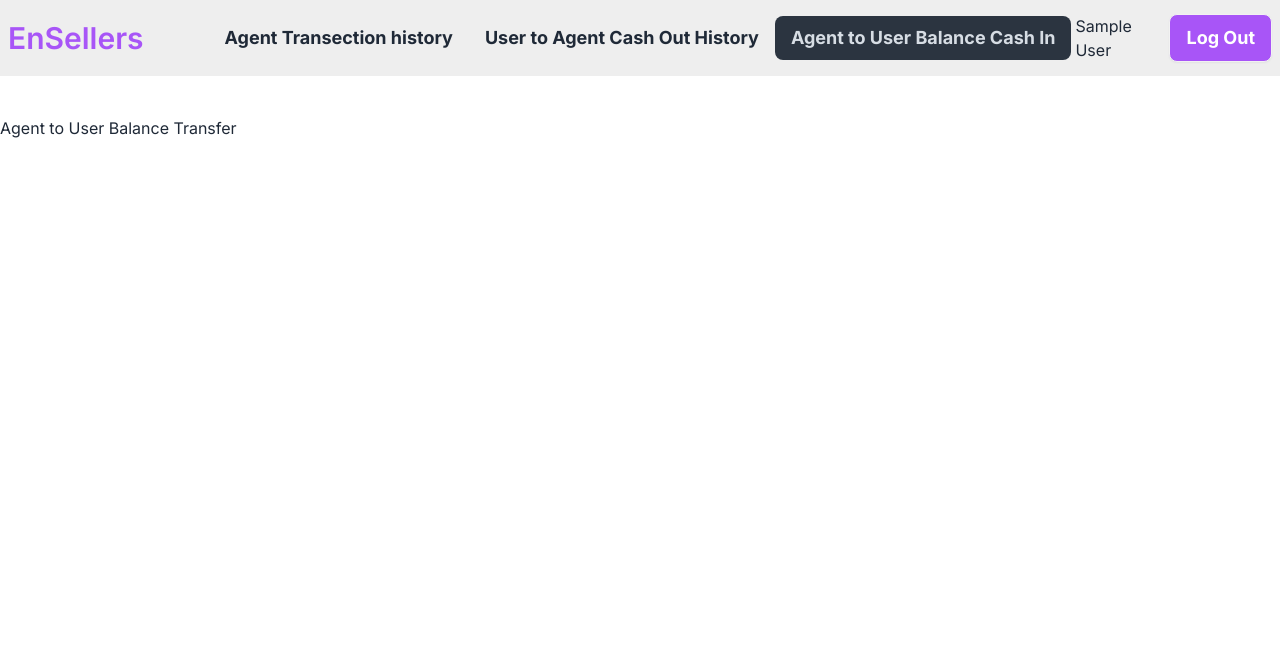
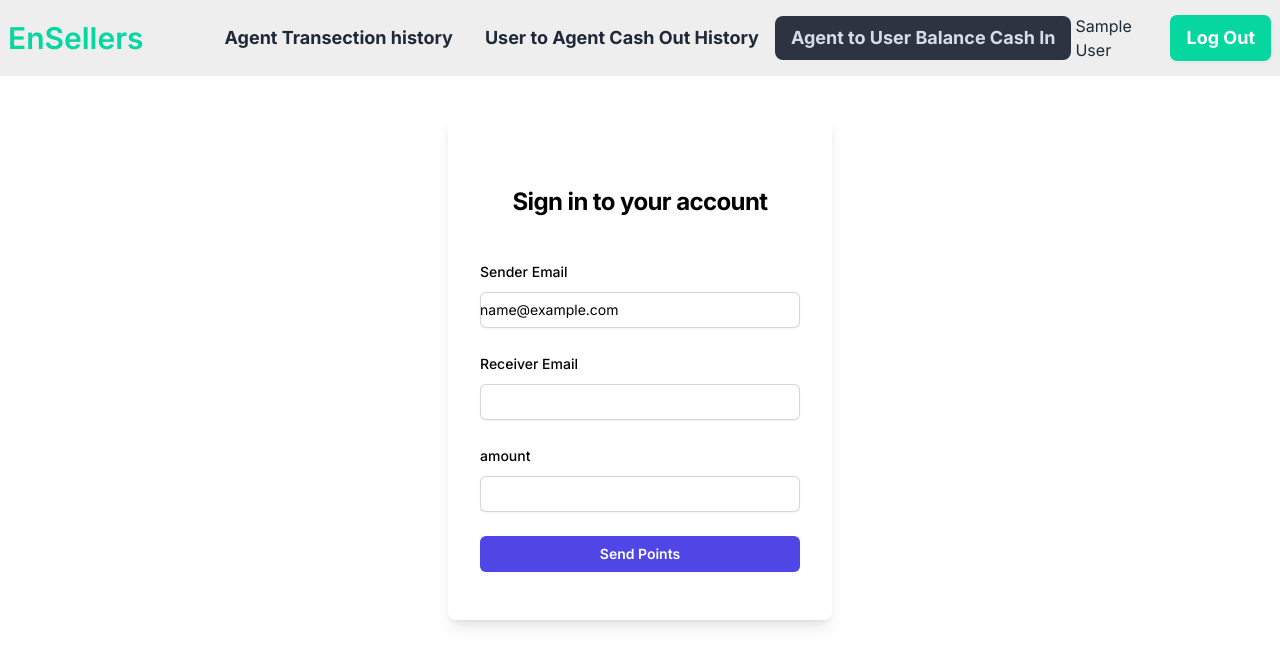
Before and after one commit to AON-Soft/Ens_Home_Page, a React (Vite) app: page /a2uBalanceTransfer in a window 1280 px wide. Shown: the top 666 px of the page. Built offline with nearby package versions, Linux system fonts and the light colour scheme; sample sign-in values are in the browser's storage.

Commit message:
added pagination on agent transection page

```diff
--- a/package.json
+++ b/package.json
@@ -19,6 +19,7 @@
     "react": "^18.2.0",
     "react-dom": "^18.2.0",
     "react-hook-form": "^7.51.1",
+    "react-hot-toast": "^2.4.1",
     "react-router-dom": "^6.22.3",
     "sort-by": "^1.2.0"
   },
--- a/src/Provider/AuthProvider.jsx
+++ b/src/Provider/AuthProvider.jsx
@@ -1,6 +1,7 @@
 import { createContext, useState, useEffect } from "react";
 
 import useAxiosPublic from "../Hooks/useAxiosPublic";
+import toast from "react-hot-toast";
 
 export const AuthContext = createContext(null);
 
@@ -26,23 +27,10 @@ const AuthProvider = ({ children }) => {
             localStorage.setItem('access-token', response.data.token);
             localStorage.setItem('user', JSON.stringify(response.data.user));
 
-            // Swal.fire({
-            //     position: "center",
-            //     icon: "success",
-            //     title: "User logged in successfully",
-            //     showConfirmButton: false,
-            //     timer: 1500
-            // });
+            toast.success('Successfully Logged In')
             return response.data.user;
         } catch (error) {
-            // Swal.fire({
-            //     position: "center",
-            //     icon: "error",
-            //     title: "Something went wrong",
-            //     showConfirmButton: false,
-            //     timer: 1500
-            // });
-            console.log(error.message);
+           console.log('some wrong');
         }
     };
 
--- /dev/null
+++ b/src/Router/PrivateRouts.jsx
@@ -0,0 +1,22 @@
+import { useContext } from "react";
+import { AuthContext } from "../Provider/AuthProvider";
+import { Navigate } from "react-router-dom";
+
+
+
+
+const PrivateRouts = ({children}) => {
+    const {user, loading} = useContext(AuthContext)
+
+    if(loading){
+        return <progress className="progress w-56 justify-center"></progress>
+    }
+
+    if(user?.email){
+        return children
+    }
+    return <Navigate to={"/"}></Navigate>
+};
+
+
+export default PrivateRouts;
--- a/src/components/Navbar/Navbar.jsx
+++ b/src/components/Navbar/Navbar.jsx
@@ -33,7 +33,7 @@ const handleLogout = () => {
                 <a className="text-xl">
                     <NavLink to={'/home'}>
                         {/* <img className="md:w-[200px] w-[100px] md:h-[100px] lg:h-[120px]" src="https://i.postimg.cc/7YNVY1pr/Food-Thrive-logos-1.jpg" alt="" /> */}
-                        <h2 className="text-purple-500 text-3xl font-semibold">EnSellers</h2>
+                        <h2 className="text-[rgb(6,214,160)] text-3xl font-semibold">EnSellers</h2>
                     </NavLink>
                 </a>
             </div>
@@ -49,7 +49,7 @@ const handleLogout = () => {
                     <div className="flex">
                         <h2 className="mr-2">{user.name}</h2>
                     </div>
-                    <a onClick={handleLogout} className="btn bg-purple-500 font-bold text-lg text-white hover:bg-white hover:text-purple-500">Log Out</a>
+                    <a onClick={handleLogout} className="btn bg-[rgb(6,214,160)] font-bold text-lg text-white hover:bg-white hover:text-purple-500">Log Out</a>
 
                 </div> :
                     <div className="navbar-end">
--- a/src/pages/A2UBalanceTransfer/A2UBalanceTransfer.jsx
+++ b/src/pages/A2UBalanceTransfer/A2UBalanceTransfer.jsx
@@ -1,11 +1,123 @@
+import { useForm } from "react-hook-form";
 import Navbar from "../../components/Navbar/Navbar";
+import { useContext } from "react";
+import { AuthContext } from "../../Provider/AuthProvider";
+import useAxiosPublic from "../../Hooks/useAxiosPublic";
+
 
 
 const A2UBalanceTransfer = () => {
+    const { user } = useContext(AuthContext)
+    const axiosPublic = useAxiosPublic()
+
+
+    const { register, handleSubmit, reset } = useForm();
+
+    const onSubmit = async (data) => {
+        try {
+            const cashIndata = {
+                receiverEmail: data.receiverEmail,
+                amount: data.amount
+            };
+            console.log(cashIndata);
+
+            // send Data to server
+            const res = await axiosPublic.post('/agent/user/sendPoints', cashIndata);
+            console.log("cash in", res.data);
+            reset();
+        } catch (error) {
+            console.error('Error sending data to server:', error);
+            // Handle error gracefully (e.g., show a message to the user)
+        }
+    };
+
+
+
     return (
         <div>
             <Navbar></Navbar>
-           <h2>Agent to User Balance Transfer</h2>
+            <div className='flex justify-center mt-10'>
+                <div style={{ minWidth: "30%" }}>
+                    <div className="flex rounded-lg min-h-full flex-1 flex-col justify-center px-6 py-12 lg:px-8 bg-white shadow-lg">
+                        <div className="sm:mx-auto sm:w-full sm:max-w-sm">
+                            <div className='flex justify-center'>
+                                {/* <Image src={"/login.gif"} width={100} height={100} alt='logo' /> */}
+                            </div>
+                            <h2 className="mt-5 text-black text-center text-2xl font-bold leading-9 tracking-tight">
+                                Sign in to your account
+                            </h2>
+                        </div>
+                        <div className="mt-10 sm:mx-auto sm:w-full sm:max-w-sm">
+                            <form onSubmit={handleSubmit(onSubmit)} className="space-y-6">
+                                <div>
+                                    <label htmlFor="email" className="block text-sm font-medium leading-6 text-black">
+                                        Sender Email
+                                    </label>
+                                    <div className="mt-2">
+                                        <input
+                                            {...register("email", { required: true })}
+                                            id="email"
+                                            name="email"
+                                            type="email"
+                                            autoComplete="email"
+                                            required
+                                            defaultValue={user?.email}
+                                            readOnly
+                                            className="block w-full rounded-md border-0 py-1.5 text-black shadow-sm ring-1 ring-inset ring-gray-300 placeholder:text-gray-400 focus:ring-2 focus:ring-inset focus:ring-indigo-600 sm:text-sm sm:leading-6"
+                                        />
+                                    </div>
+                                </div>
+                                <div>
+                                    <label htmlFor="email" className="block text-sm font-medium leading-6 text-black">
+                                        Receiver Email
+                                    </label>
+                                    <div className="mt-2">
+                                        <input
+                                            {...register("receiverEmail", { required: true })}
+                                            id="receiverEmail"
+                                            name="receiverEmail"
+                                            type="email"
+                                            autoComplete="receiverEmail"
+                                            required
+                                            className="block w-full rounded-md border-0 py-1.5 text-black shadow-sm ring-1 ring-inset ring-gray-300 placeholder:text-gray-400 focus:ring-2 focus:ring-inset focus:ring-indigo-600 sm:text-sm sm:leading-6"
+                                        />
+                                    </div>
+                                </div>
+
+                                <div>
+                                    <div className="flex items-center justify-between">
+                                        <label htmlFor="password" className="block text-sm font-medium leading-6 text-black">
+                                            amount
+                                        </label>
+                                    </div>
+                                    <div className="mt-2">
+                                        <input
+                                            {...register("amount", { required: true })}
+                                            id="amount"
+                                            name="amount"
+                                            type="text"
+                                            autoComplete="amount"
+                                            required
+                                            className="block w-full rounded-md border-0 py-1.5 text-black shadow-sm ring-1 ring-inset ring-gray-300 placeholder:text-gray-400 focus:ring-2 focus:ring-inset focus:ring-indigo-600 sm:text-sm sm:leading-6"
+                                        />
+                                    </div>
+                                </div>
+
+                                <div>
+                                    <button
+                                        // disabled={isPending}
+                                        type="submit"
+                                        className="flex w-full justify-center rounded-md bg-indigo-600 px-3 py-1.5 text-sm font-semibold leading-6 text-white shadow-sm hover:bg-indigo-500 focus-visible:outline focus-visible:outline-2 focus-visible:outline-offset-2 focus-visible:outline-indigo-600"
+                                    > Send Points
+                                        {/* {isPending ? 'Authenticating...' : 'Sign in'} */}
+                                    </button>
+                                </div>
+                            </form>
+                        </div>
+                    </div>
+                </div>
+
+            </div>
         </div>
     );
 };
--- a/src/pages/AgentTranHistory/AgentTranHistory.jsx
+++ b/src/pages/AgentTranHistory/AgentTranHistory.jsx
@@ -3,19 +3,39 @@ import Navbar from "../../components/Navbar/Navbar";
 import moment from "moment";
 import useAxiosPublic from "../../Hooks/useAxiosPublic";
 import { useQuery } from "@tanstack/react-query";
+import { useCallback, useEffect, useState } from "react";
 
 const AgentTranHistory = () => {
+    const [currentPage, setCurrentPage] = useState(1);
 
     const axiosPublic = useAxiosPublic()
-    const { data: transectionHistory = { shops: [] }, isPending } = useQuery({
+    const { refetch,data: transectionHistory = { shops: [] }, isPending } = useQuery({
         queryKey: ['transectionHistory'],
         queryFn: async () => {
-            const res = await axiosPublic.get('/self/transaction-history');
+            const res = await axiosPublic.get(`${'/self/transaction-history'}/?page=${currentPage}`);
             return res.data;
         }
     });
 
     console.log("agent transection", transectionHistory);
+
+    // handle page change
+    const handlePageChange = (page) => {
+        setCurrentPage(page);
+    };
+
+    // ==========Handle Pagination========
+    const fetchData = useCallback(async () => {
+        await refetch();
+    }, [refetch]);
+
+    useEffect(() => {
+        fetchData();
+    }, [fetchData, currentPage]);
+
+
+
+
     const transectinColumn = [
         {
             title: "User Name",
@@ -84,8 +104,8 @@ const AgentTranHistory = () => {
                 pagination={{
                     pageSize: transectionHistory?.resultPerPage || 10,
                     total: transectionHistory?.count || 0,
-                    // current: currentPage,
-                    // onChange: handlePageChange,
+                    current: currentPage,
+                    onChange: handlePageChange,
                     // showSizeChanger: true,
                     // showQuickJumper: true,
                 }}
--- a/src/pages/Home/Home.jsx
+++ b/src/pages/Home/Home.jsx
@@ -2,6 +2,7 @@ import Navbar from "../../components/Navbar/Navbar";
 import { useQuery } from "@tanstack/react-query";
 import useAxiosPublic from "../../Hooks/useAxiosPublic";
 import { Skeleton } from "antd";
+import moment from "moment";
 
 
 const Home = () => {
@@ -25,19 +26,21 @@ const Home = () => {
             </div>
         );
     }
+    // date formet
+    const formattedDate = moment(myInfo?.user?.createdAt).format('DD-MM-YYYY');
 
 
     return (
         <div>
             <Navbar></Navbar>
-            <div className="flex gap-10 px-10">
-                <div className="w-6/12 bg-slate-400 px-5 py-5 rounded-lg shadow-xl">
-                    <h2 className="text-2xl font-semibold text-center">Personal Information</h2>
-                    <div className="flex gap-5 justify-evenly items-center">
-                        <div>
-                            {myInfo?.avatar?.url ? <img src={myInfo?.avatar?.url} alt="self Image" /> : <img className="w-[200px]" src={"https://i.postimg.cc/gjW7PqPL/user.png"} alt="self Image" />}
+            <div className="md:flex gap-10 md:px-10 px-5 mt-10">
+                <div className="md:w-6/12 w-full bg-[#EEE] px-5 py-5 rounded-lg shadow-xl">
+                    <h2 className="text-2xl font-semibold text-center mb-5">Personal Information</h2>
+                    <div className="md:flex gap-5 justify-evenly items-center">
+                        <div className="flex justify-center items-center">
+                            {myInfo?.avatar?.url ? <img className="w-[200px]" src={myInfo?.avatar?.url} alt="self Image" /> : <img className="w-[200px]" src={"https://i.postimg.cc/gjW7PqPL/user.png"} alt="self Image" />}
                         </div>
-                        <div>
+                        <div className="mt-8 md:mt-0">
                             <h2>User Name : {myInfo?.user?.name}</h2>
                             <h2>User Email : {myInfo?.user?.email}</h2>
                             <h2>User mobile : {myInfo?.user?.mobile}</h2>
@@ -46,13 +49,13 @@ const Home = () => {
                         </div>
                     </div>
                 </div>
-                <div className="w-6/12 bg-slate-400 px-5 py-5 rounded-lg shadow-xl">
-                    <h2 className="text-2xl font-semibold text-center">Account Information</h2>
-                    <div>
+                <div className="md:w-6/12 w-full mt-10 md:mt-0 bg-[#EEE] px-5 py-5 rounded-lg shadow-xl">
+                    <h2 className="text-2xl font-semibold text-center mb-5">Account Information</h2>
+                    <div className="px-5">
                         <h2>Balance : {myInfo?.user?.balance}</h2>
                         <h2>Bonus Balance : {myInfo?.user?.bonusBalance}</h2>
                         <h2>Due Balance : {myInfo?.user?.dueBalance}</h2>
-                        <h2>Account Created : {myInfo?.user?.createdAt}</h2>
+                        <h2>Account Created : {formattedDate}</h2>
                     </div>
                 </div>
             </div>
--- a/src/pages/Login/Login.jsx
+++ b/src/pages/Login/Login.jsx
@@ -2,6 +2,7 @@ import { useContext } from "react";
 import { AuthContext } from "../../Provider/AuthProvider";
 import { useForm } from "react-hook-form";
 import { useNavigate } from "react-router-dom";
+import toast from "react-hot-toast";
 
 
 const Login = () => {
@@ -13,17 +14,35 @@ const Login = () => {
     const onSubmit = async (data) => {
         login(data.email, data.password);
         reset()
+        toast.success('Successfully Logged In!')
         navigate('/home')
     };
 
 
     return (
-        <div className='flex justify-center mt-10'>
-            <div style={{ minWidth: "30%" }}>
-                <div className="flex rounded-lg min-h-full flex-1 flex-col justify-center px-6 py-12 lg:px-8 bg-white shadow-lg">
+        <div style={{
+            backgroundImage: 'url(https://i.postimg.cc/pX1jkrGb/8722687.jpg)',
+            backgroundRepeat: "no-repeat",
+            backgroundSize: "cover",
+            width: '100%',
+            height: '100vh',
+            display: 'flex',
+            justifyContent: 'center',
+            alignItems: 'center'
+        }}>
+            <div style={{
+                minWidth: "30%",
+                background: "rgba(255, 255, 255, 0.3)",
+                borderRadius: "20px",
+                padding: "20px",
+                boxShadow: "0 0 10px rgba(0, 0, 0, 0.3)"
+            }}>
                 <div className="sm:mx-auto sm:w-full sm:max-w-sm">
                     <div className='flex justify-center'>
-                            {/* <Image src={"/login.gif"} width={100} height={100} alt='logo' /> */}
+                        <h2 className="text-black text-center text-2xl font-semibold mt-5">EnSellers</h2>
+                        {/* <div className="flex mr-50 items-center">
+                            <img className="w-[100px] mt-10" src="https://i.postimg.cc/bNqqBfVz/image-13-1.png" alt="" />
+                        </div> */}
                     </div>
                     <h2 className="mt-5 text-black text-center text-2xl font-bold leading-9 tracking-tight">
                         Sign in to your account
@@ -74,21 +93,14 @@ const Login = () => {
 
                         <div>
                             <button
-                                    // disabled={isPending}
                                 type="submit"
-                                    className="flex w-full justify-center rounded-md bg-indigo-600 px-3 py-1.5 text-sm font-semibold leading-6 text-white shadow-sm hover:bg-indigo-500 focus-visible:outline focus-visible:outline-2 focus-visible:outline-offset-2 focus-visible:outline-indigo-600"
-                                > Login
-                                    {/* {isPending ? 'Authenticating...' : 'Sign in'} */}
+                                className="flex w-full justify-center rounded-md bg-white px-3 py-1.5 text-sm font-semibold leading-6 text-black shadow-sm hover:bg-indigo-500 focus-visible:outline focus-visible:outline-2 focus-visible:outline-offset-2 focus-visible:outline-indigo-600"
+                            >Sign In
                             </button>
                         </div>
                     </form>
-
-
                 </div>
             </div>
-
-            </div>
-
         </div>
     );
 };
```
Also changed, not shown: src/Router/Router.jsx (+5 -4 lines), 1 other file (tests, documents, lock files or other folders). Lines whose indentation alone changed are shown as unchanged.
